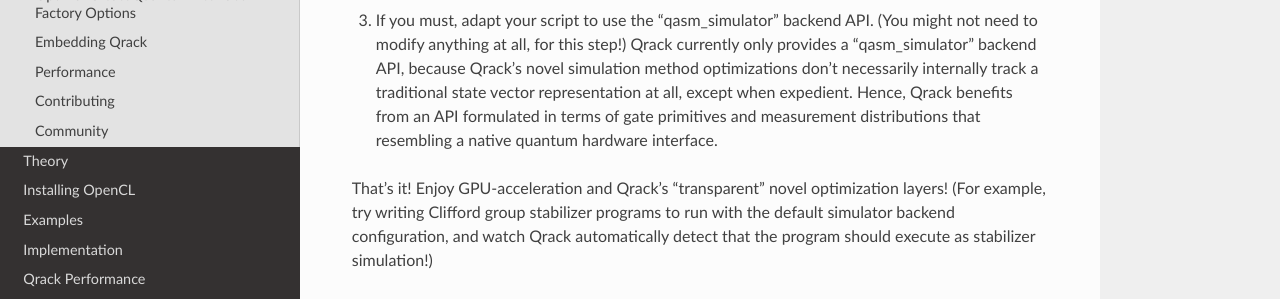
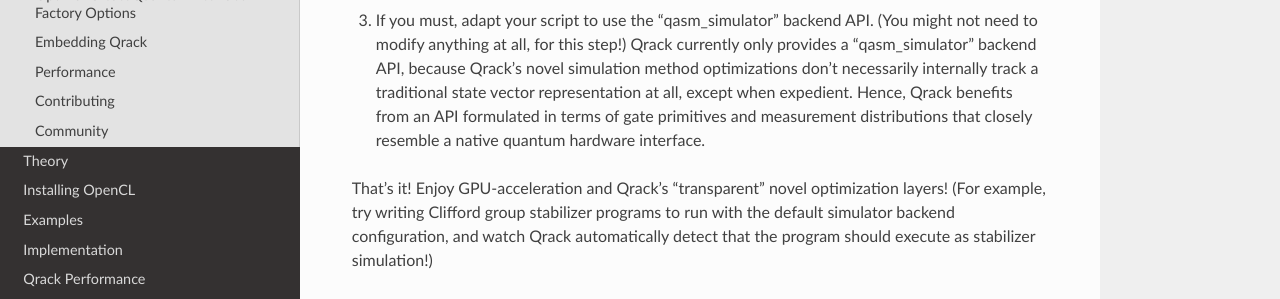
Before and after one commit to vm6502q/qrack.github.io, a Sphinx documentation site: the page built from docs/start.rst, in a window 1280 px wide and 900 px high, scrolled down 488 px. Shown: the part 247-546 px from the top of the window. Built offline with Sphinx 7.4.7 and the Read the Docs theme 2.0.0, drawn with Linux system fonts in a browser that asks for light colours.

Commit message:
Fix typo

```diff
--- a/docs/start.rst
+++ b/docs/start.rst
@@ -19,7 +19,7 @@ Many users can benefit from an installation method designed to replace a Qiskit
         from qiskit.providers.qrack import Qrack, QrackProvider
         from qiskit.providers.qrack.backends import QasmSimulator
 
-3. If you must, adapt your script to use the "qasm_simulator" backend API. (You might not need to modify anything at all, for this step!) Qrack currently only provides a "qasm_simulator" backend API, because Qrack's novel simulation method optimizations don't necessarily internally track a traditional state vector representation at all, except when expedient. Hence, Qrack benefits from an API formulated in terms of gate primitives and measurement distributions that resembling a native quantum hardware interface.
+3. If you must, adapt your script to use the "qasm_simulator" backend API. (You might not need to modify anything at all, for this step!) Qrack currently only provides a "qasm_simulator" backend API, because Qrack's novel simulation method optimizations don't necessarily internally track a traditional state vector representation at all, except when expedient. Hence, Qrack benefits from an API formulated in terms of gate primitives and measurement distributions that closely resemble a native quantum hardware interface.
 
 That's it! Enjoy GPU-acceleration and Qrack's "transparent" novel optimization layers! (For example, try writing Clifford group stabilizer programs to run with the default simulator backend configuration, and watch Qrack automatically detect that the program should execute as stabilizer simulation!)
 
```
